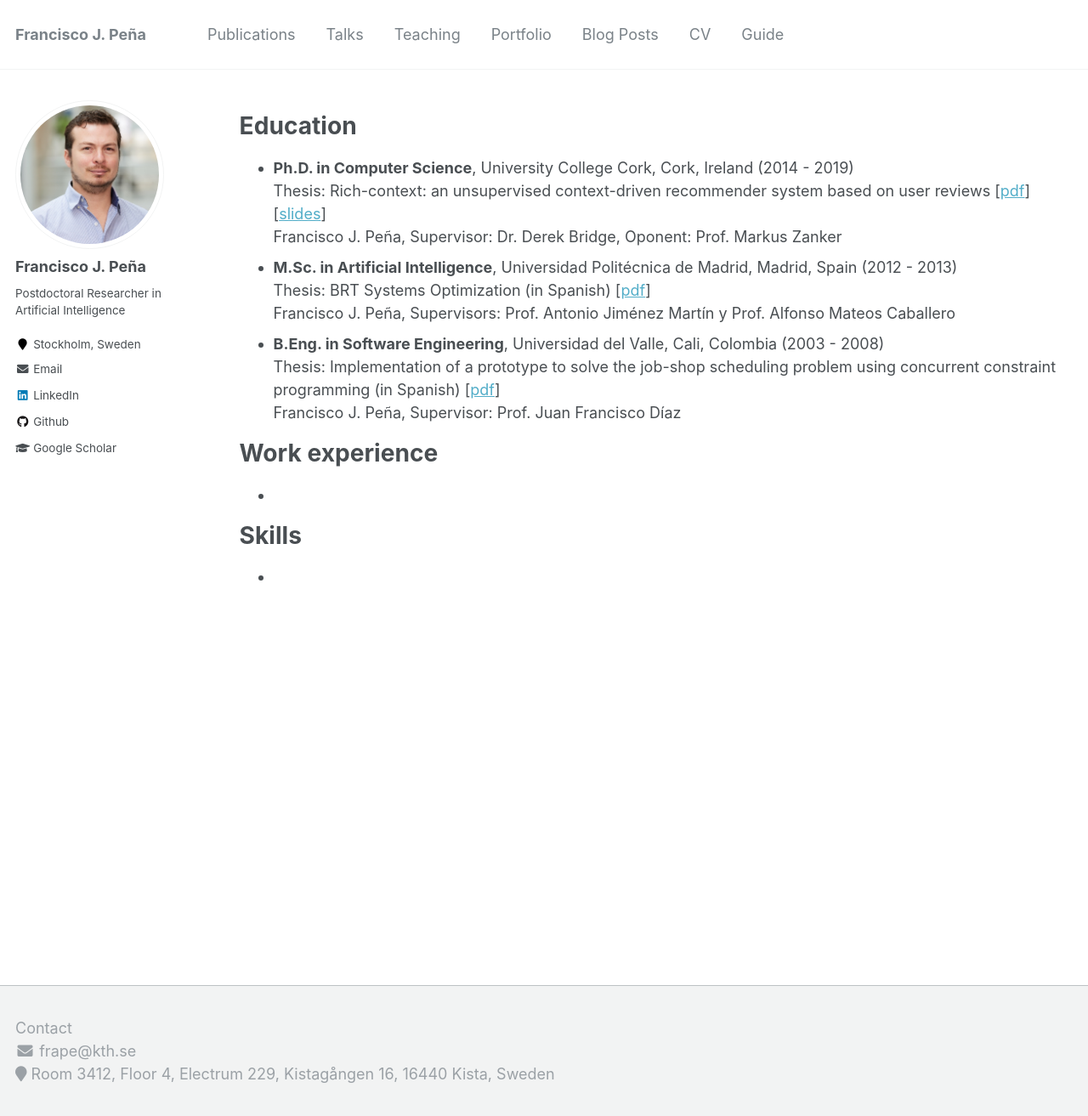
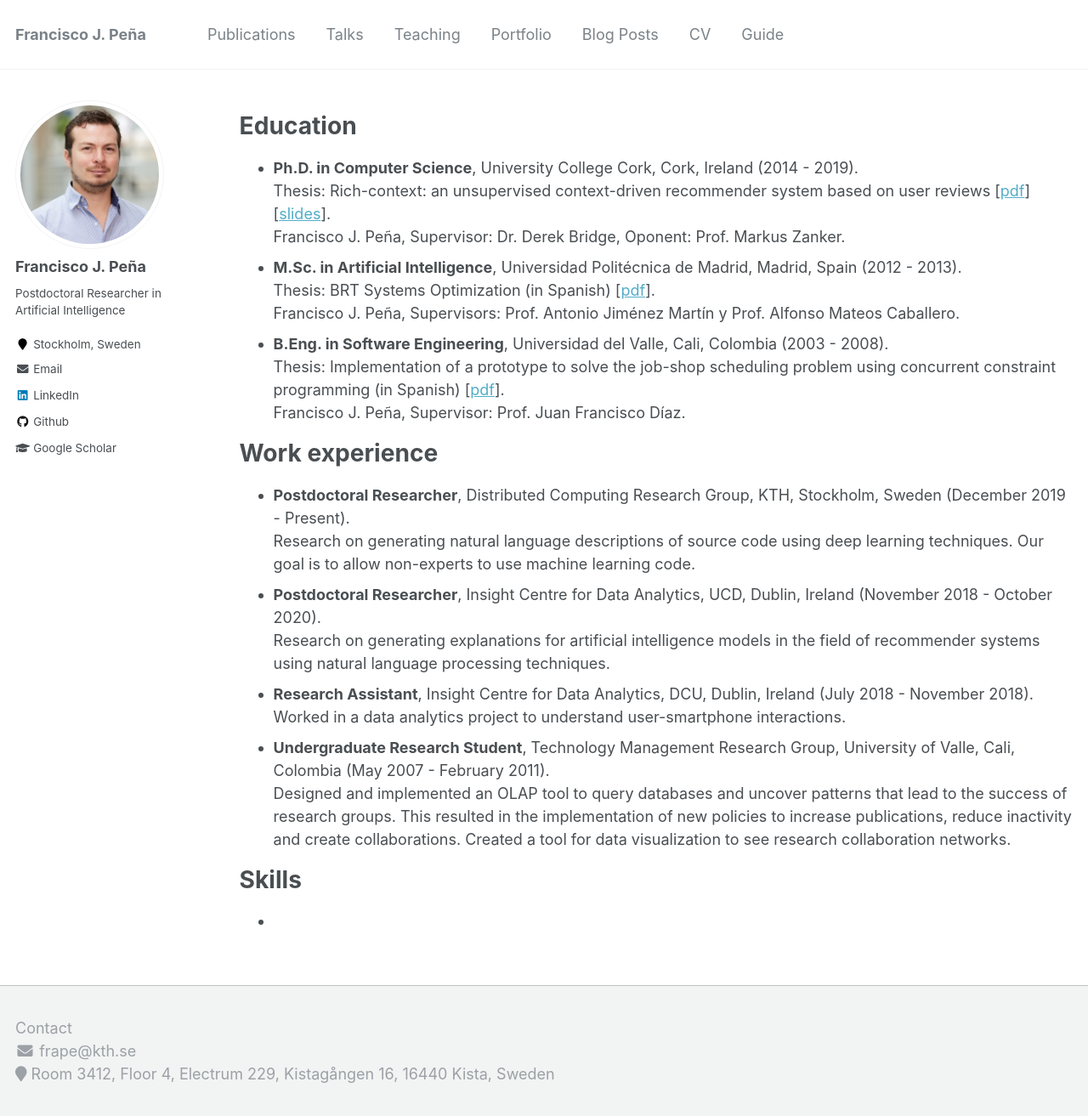
Before and after one commit to melqkiades/melqkiades.github.io, a Jekyll site: the page built from _pages/cv.md, in a window 1280 px wide and 1313 px high. Shown: the whole window at 85% size. Built offline with Jekyll 4.4.1, drawn with Linux system fonts in a browser that asks for light colours.

Commit message:
Updated the CV page

```diff
--- a/_pages/cv.md
+++ b/_pages/cv.md
@@ -11,21 +11,28 @@ redirect_from:
 
 Education
 ======
-* **Ph.D. in Computer Science**, University College Cork, Cork, Ireland (2014 - 2019)<br>
-  Thesis: Rich-context: an unsupervised context-driven recommender system based on user reviews \[[pdf](http://melqkiades.github.io/files/download/thesis/phd-thesis.pdf)\] \[[slides](http://melqkiades.github.io/files/download/thesis/phd-slides.pdf)\]<br>
-  Francisco J. Peña, Supervisor: Dr. Derek Bridge, Oponent: Prof. Markus Zanker
-* **M.Sc. in Artificial Intelligence**, Universidad Politécnica de Madrid, Madrid, Spain (2012 - 2013)<br>
-  Thesis: BRT Systems Optimization (in Spanish) \[[pdf](http://melqkiades.github.io/files/download/thesis/msc-thesis.pdf)\]<br>
-  Francisco J. Peña, Supervisors: Prof. Antonio Jiménez Martín y Prof. Alfonso Mateos Caballero
-* **B.Eng. in Software Engineering**, Universidad del Valle, Cali, Colombia (2003 - 2008)<br>
-  Thesis: Implementation of a prototype to solve the job-shop scheduling problem using concurrent constraint programming (in Spanish) \[[pdf](http://melqkiades.github.io/files/download/thesis/undergrad-thesis.pdf)\]<br>
-  Francisco J. Peña, Supervisor: Prof. Juan Francisco Díaz
+* **Ph.D. in Computer Science**, University College Cork, Cork, Ireland (2014 - 2019).<br>
+  Thesis: Rich-context: an unsupervised context-driven recommender system based on user reviews \[[pdf](http://melqkiades.github.io/files/download/thesis/phd-thesis.pdf)\] \[[slides](http://melqkiades.github.io/files/download/thesis/phd-slides.pdf)\].<br>
+  Francisco J. Peña, Supervisor: Dr. Derek Bridge, Oponent: Prof. Markus Zanker.
+* **M.Sc. in Artificial Intelligence**, Universidad Politécnica de Madrid, Madrid, Spain (2012 - 2013).<br>
+  Thesis: BRT Systems Optimization (in Spanish) \[[pdf](http://melqkiades.github.io/files/download/thesis/msc-thesis.pdf)\].<br>
+  Francisco J. Peña, Supervisors: Prof. Antonio Jiménez Martín y Prof. Alfonso Mateos Caballero.
+* **B.Eng. in Software Engineering**, Universidad del Valle, Cali, Colombia (2003 - 2008).<br>
+  Thesis: Implementation of a prototype to solve the job-shop scheduling problem using concurrent constraint programming (in Spanish) \[[pdf](http://melqkiades.github.io/files/download/thesis/undergrad-thesis.pdf)\].<br>
+  Francisco J. Peña, Supervisor: Prof. Juan Francisco Díaz.
 
 
 
 Work experience
 ======
-*
+* **Postdoctoral Researcher**, Distributed Computing Research Group, KTH, Stockholm, Sweden (December 2019 - Present).<br>
+  Research on generating natural language descriptions of source code using deep learning techniques. Our goal is to allow non-experts to use machine learning code.
+* **Postdoctoral Researcher**, Insight Centre for Data Analytics, UCD, Dublin, Ireland (November 2018 - October 2020).<br>
+  Research on generating explanations for artificial intelligence models in the field of recommender systems using natural language processing techniques.
+* **Research Assistant**, Insight Centre for Data Analytics, DCU, Dublin, Ireland (July 2018 - November 2018).
+  Worked in a data analytics project to understand user-smartphone interactions.
+* **Undergraduate Research Student**, Technology Management Research Group, University of Valle, Cali, Colombia (May 2007 - February 2011).<br>
+  Designed and implemented an OLAP tool to query databases and uncover patterns that lead to the success of research groups. This resulted in the implementation of new policies to increase publications, reduce inactivity and create collaborations. Created a tool for data visualization to see research collaboration networks.
 
 Skills
 ======
```
